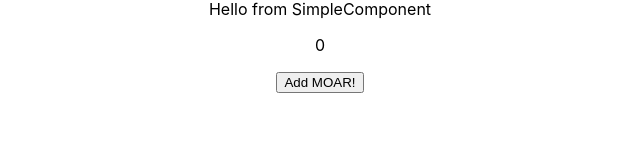
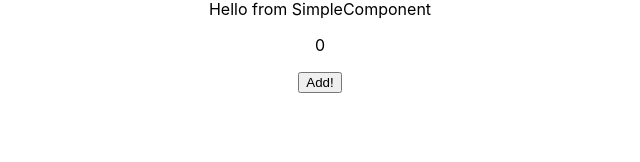
Before and after one commit to steveLacey82/AutonKata, a React (Create React App) app: page / in a window 1280 px wide. Shown: the part 132-294 px from the top of the page, without its empty margins (320-960 px from the left). Built offline with nearby package versions, Linux system fonts and the light colour scheme.

Commit message:
updating simple component button text
Removed MOAR.... c'mon kyle

```diff
--- a/src/components/SimpleComponent.js
+++ b/src/components/SimpleComponent.js
@@ -8,7 +8,7 @@ const SimpleComponent = (props) => {
         <>
         <div>Hello from SimpleComponent</div>
         <p>{props.count}</p>
-        <button onClick = {props.addMore}>Add MOAR!</button>
+        <button onClick = {props.addMore}>Add!</button>
         </>
     )
 }
```
